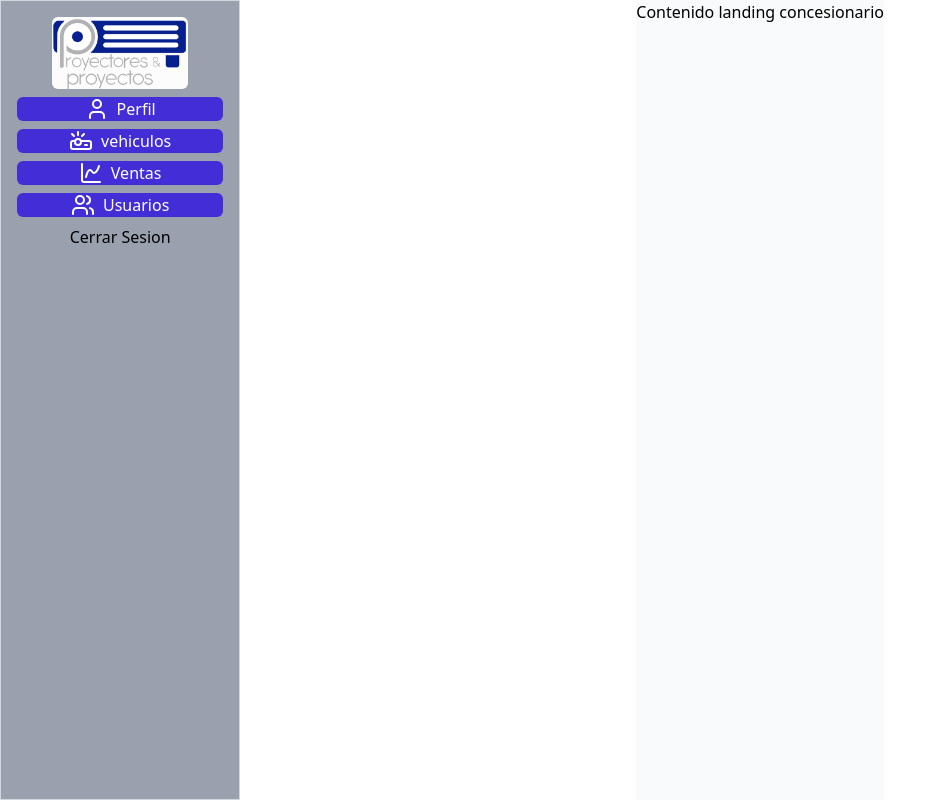
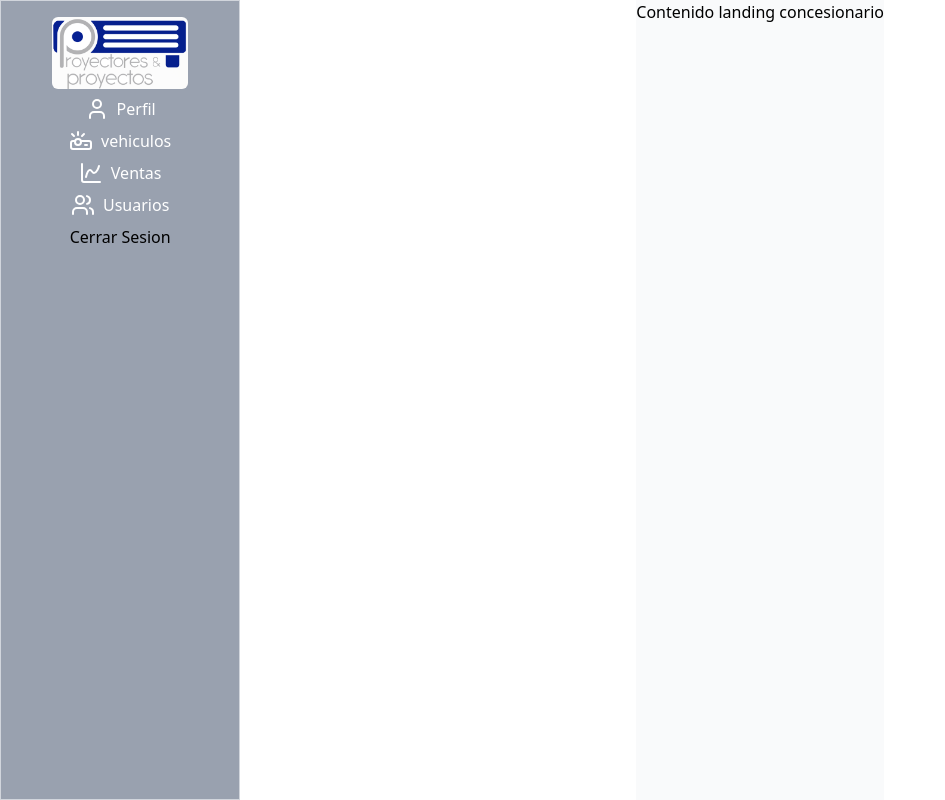
Before and after one commit to hanrike/pyppageTailwind, a React (Vite) app: page /admin in a window 1280 px wide. Shown: the whole page, without its empty margins (0-945 px from the left). Built offline with nearby package versions, Linux system fonts and the light colour scheme.

Commit message:
sidebar funcionando por ahora queda fijo el color donde este ubicado la direccion solo esta funcionando la rurta vehiculos

```diff
--- a/src/components/Sidebar.jsx
+++ b/src/components/Sidebar.jsx
@@ -1,6 +1,6 @@
 
-import React from 'react'
-import { Link } from 'react-router-dom';
+import React, { useEffect, useState } from 'react'
+import { Link,useLocation } from 'react-router-dom';
 import ImagenLogo from '../components/ImagenLogo'
 import { Projector,ChartSpline,Users,User,ArrowDownNarrowWide } from 'lucide-react';
 
@@ -30,9 +30,26 @@ const Sidebar = () => {
 //voy a crear un componente para los botones del sidebar
 //le estoy pasando icono,ruta,nombre como props
 const Ruta = ({icono,ruta,nombre}) => {
+  //todo lo que devuelven los hooks como estos son funciones o estados, en este caso este devuelve un objeto q es un estado
+  const location=useLocation()
+  const[isActive,setIsActive]=useState(false)
+
+  useEffect(()=>{
+    console.log(location,ruta)
+    if(location.pathname===ruta){
+      setIsActive(true)
+    }else{
+      setIsActive(false)
+    }
+  },[location,ruta])
+  //useEffect para hacer prueba de consola de porque al profe no le esta funcionando
+  useEffect(()=>{
+    console.log(isActive,ruta)
+  },[isActive,ruta])
   return(
     <Link to={ruta} className='w-full'>{/* Importando este link ya tengo navegabilidad en mi boton en este caso voy a daminiustracion de vehiculos */}
-    < button className='p1 my-2 bg-indigo-700 hover:bg-indigo-900 flex w-full items-center justify-center gap-2 text-white rounded-md'>
+    < button
+    className={`p1 my-2 bg-${isActive ? 'indigo':'gray'}-700 hover:bg-indigo-900 flex w-full items-center justify-center gap-2 text-white rounded-md`}>{/* ponemos el stringliteral con el fin de poner una variable */}
     {/* CORRECTO: Renderizamos el componente directamente se renderiza directamente */}
         {icono}
     {/* Renderizamos el nombre */}
```
